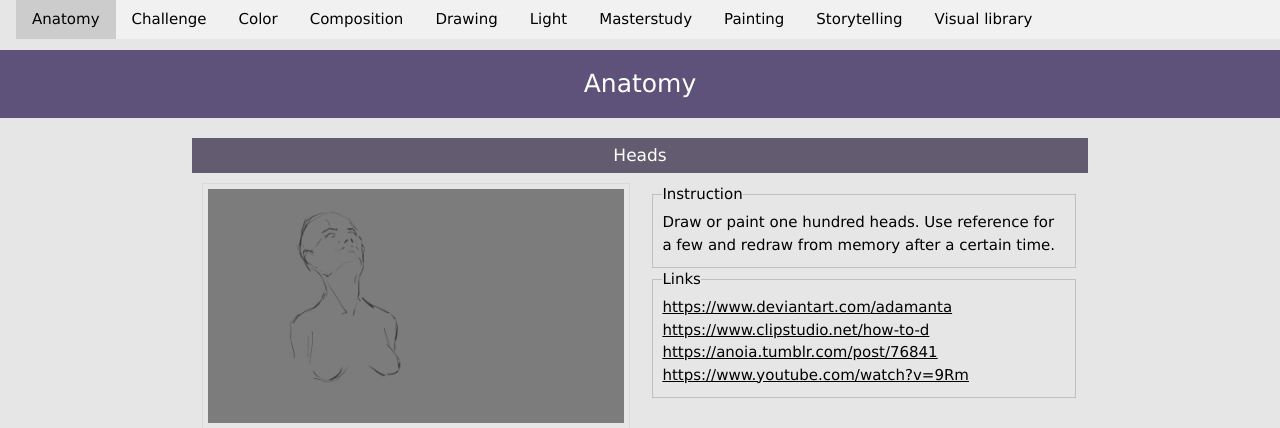
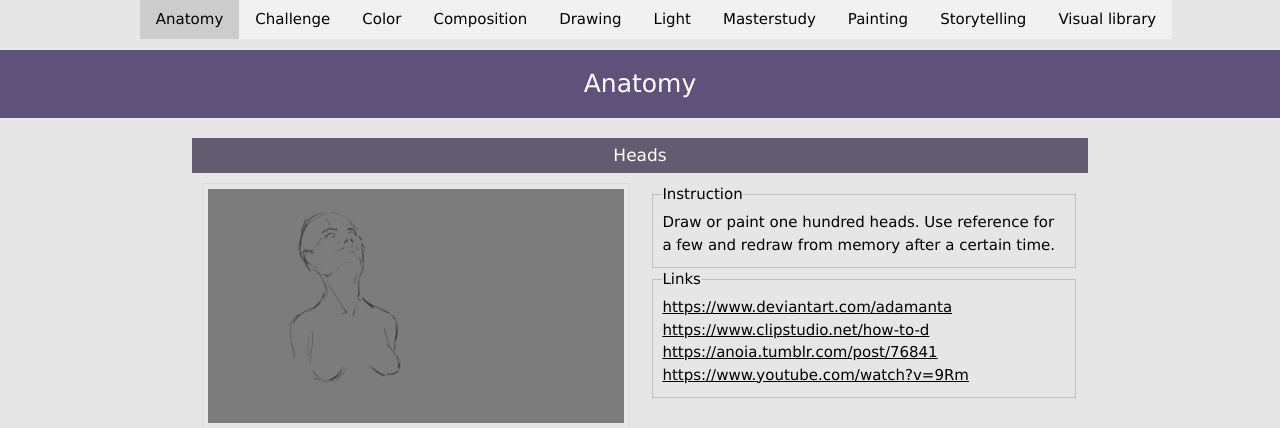
Before and after one commit to DominikPott/practicer-flask, a Flask app: page / in a window 1280 px wide. Shown: the top 428 px of the page. Run offline with Flask 2, Linux system fonts and the light colour scheme.

Commit message:
centered navbar

```diff
--- a/practicer_flask/templates/navbar.html
+++ b/practicer_flask/templates/navbar.html
@@ -5,7 +5,7 @@
 <link rel="stylesheet" href="https://www.w3schools.com/w3css/4/w3.css">
 
 <div class="w3-container">
-  <div class="w3-top">
+  <div class="w3-top w3-center">
     <div class="w3-bar w3-light-grey">
         {% for categorie in categories.keys() %}
             <div class="w3-dropdown-hover">
```
